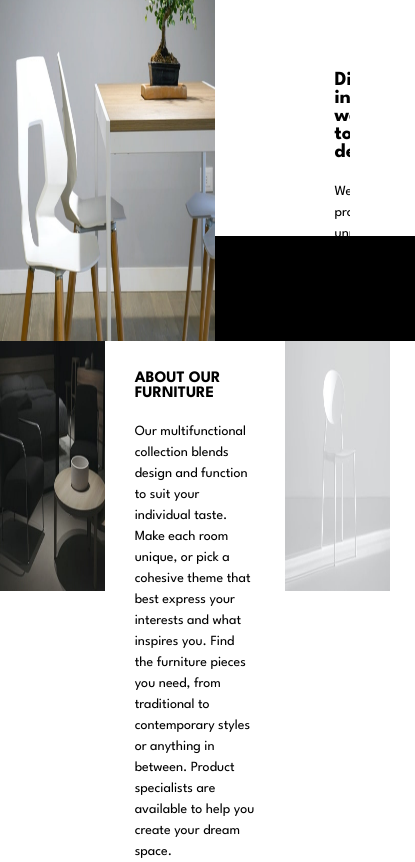
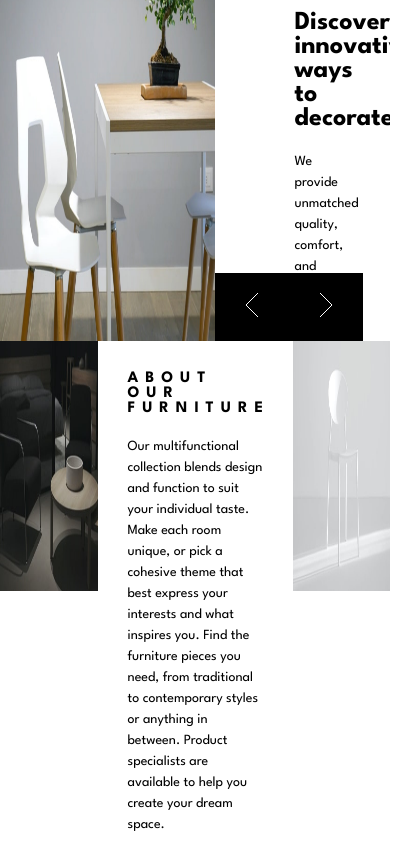
Before and after one commit to mitkokazakov/Room-Homepage, a website: page index.html in a window 390 px wide. Shown: the part 59-921 px from the top of the page, 415 px wide, since content can reach past the window. After the commit the page ends 894 px from the top, so only its background shows below. Drawn offline with nearby package versions, Linux system fonts and the light colour scheme.

Commit message:
Style upper section for smaller screens

```diff
--- a/style.css
+++ b/style.css
@@ -23,7 +23,7 @@ body{
 
 .upper{
     width: 100%;
-    height: 500px;
+    height: 600px;
     display: flex;
 
 }
@@ -113,7 +113,7 @@ body{
 }
 
 .upper-right-title{
-    font-size: 36px;
+    font-size: 40px;
     margin-bottom: 20px;
 }
 
@@ -169,6 +169,7 @@ body{
 .bottom{
     display: flex;
     width: 100%;
+    height: calc(100vh - 600px);
 }
 
 .bottom-left, .bottom-right{
@@ -187,9 +188,10 @@ body{
 }
 
 .bottom-midd h1{
-    font-size: 40px;
+    font-size: 22px;
     font-weight: bold;
     margin-bottom: 20px;
+    letter-spacing: 7px;
 }
 
 .bottom-midd p{
@@ -209,20 +211,22 @@ body{
 
         .upper-right{
             width: 45%;
-            padding: 60px 80px;
+            /* padding: 60px 80px; */
         }
 
-        .upper-right h1{
+        .upper-right-content{
+            padding: 70px 80px 0px 80px;
+
+        }
+
+        .upper-right-title{
             font-size: 34px;
         }
 
-        .upper-right-btn{
-            padding-bottom: 50px;
-        }
-
-        .arrows{
-            padding: 20px;
-            gap: 60px;
+        .left-arrow-container, .right-arrow-container{
+            width: 50%;
+            padding: 20px 30px;
+            cursor: pointer;
         }
 
         .bottom{
@@ -242,15 +246,12 @@ body{
 
     @media screen and (max-width: 1024px){
 
-        .upper-right{
-            padding: 30px 40px;
+
+        .upper-right-title{
+            font-size: 26px;
         }
 
-        .upper-right h1{
-            font-size: 20px;
-        }
-
-        .upper-right p{
+        .upper-right-text{
             font-size: 14px;
         }
 
@@ -263,9 +264,10 @@ body{
             height: 8px;
         }
 
-        .arrows{
-            padding: 15px;
-            gap: 50px;
+        .left-arrow-container, .right-arrow-container{
+            width: 50%;
+            padding: 20px 30px;
+            cursor: pointer;
         }
 
         .bottom{
```
